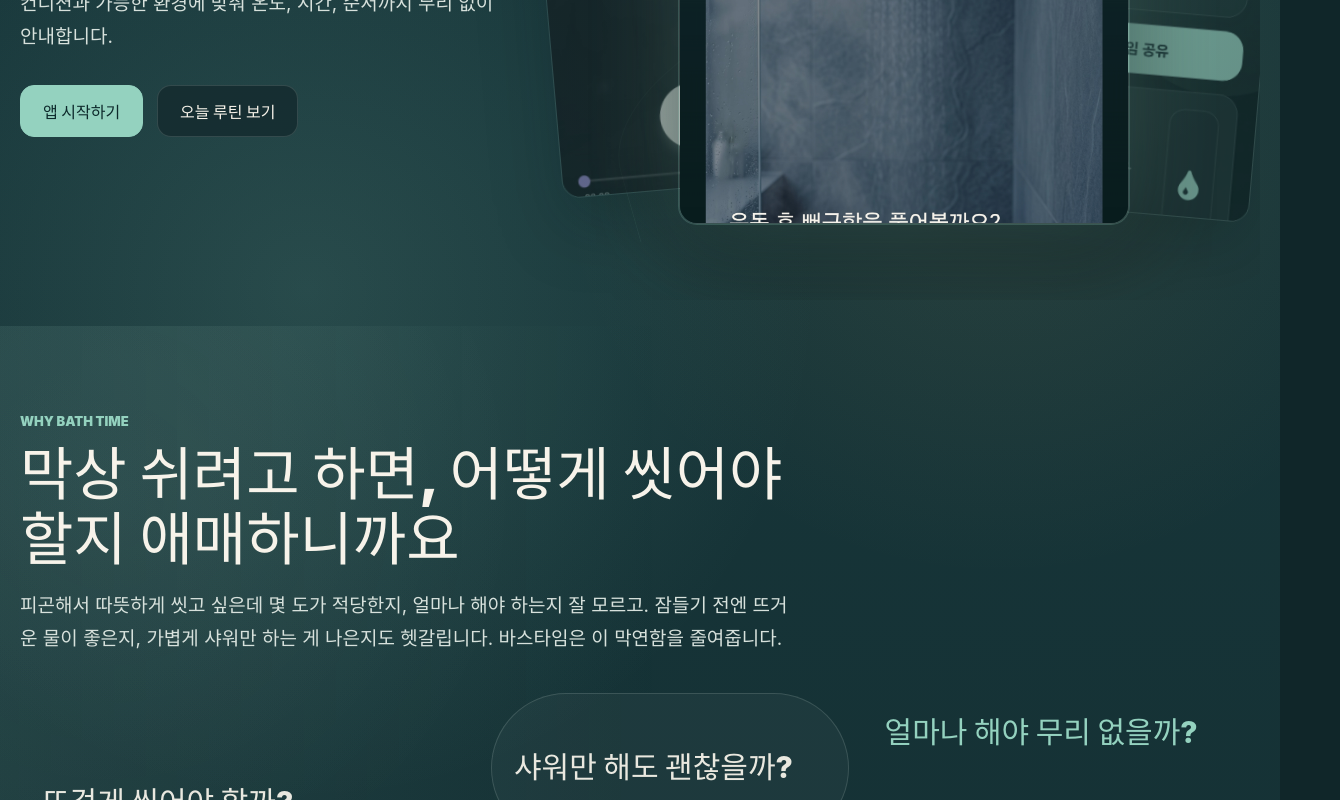
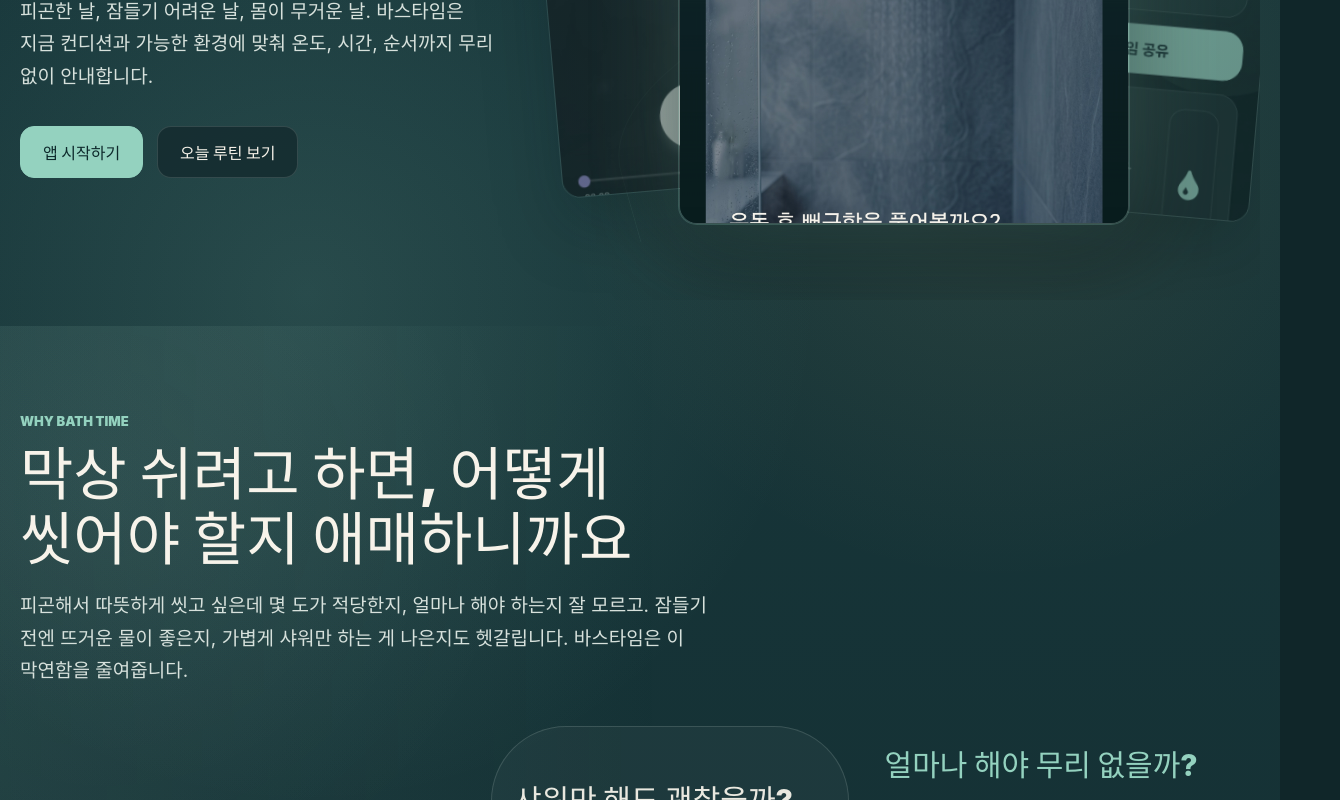
Before and after one commit to dykim0917/get_bathtime, a React (Vite) app: page / in a window 1280 px wide. Shown: the part 664-1464 px from the top of the page, 1340 px wide, since content can reach past the window. Built offline with nearby package versions, Linux system fonts and the light colour scheme.

Commit message:
Improve Korean text wrapping

```diff
--- a/src/styles.css
+++ b/src/styles.css
@@ -29,16 +29,21 @@
 }
 
 html {
+  overflow-x: hidden;
   scroll-behavior: smooth;
 }
 
 body {
   margin: 0;
   min-width: 320px;
+  overflow-x: hidden;
   background:
     radial-gradient(circle at 24% 12%, rgba(148, 210, 191, 0.14), transparent 32rem),
     radial-gradient(circle at 78% 10%, rgba(215, 184, 115, 0.1), transparent 28rem),
     linear-gradient(180deg, var(--bg-top) 0%, var(--bg) 46%, var(--bg-bottom) 100%);
+  line-break: strict;
+  overflow-wrap: break-word;
+  word-break: keep-all;
 }
 
 body::before {
@@ -67,6 +72,26 @@ h2,
 h3,
 p {
   margin: 0;
+}
+
+h1,
+h2,
+h3,
+p,
+li {
+  overflow-wrap: break-word;
+  word-break: keep-all;
+}
+
+h1,
+h2,
+.questionBoard p {
+  text-wrap: balance;
+}
+
+p,
+li {
+  text-wrap: pretty;
 }
 
 main,
@@ -220,6 +245,7 @@ main,
   border: 1px solid var(--border-strong);
   border-radius: 999px;
   background: var(--accent-soft);
+  white-space: nowrap;
 }
 
 h1 {
@@ -265,6 +291,7 @@ h1 {
   padding: 0 22px;
   border-radius: 14px;
   font-weight: 800;
+  white-space: nowrap;
 }
 
 .primary {
@@ -1245,6 +1272,22 @@ h2 {
 }
 
 @media (max-width: 720px) {
+  .reveal-ready [data-reveal="left"] {
+    transform: translate3d(-34px, 0, 0);
+  }
+
+  .reveal-ready [data-reveal="right"] {
+    transform: translate3d(34px, 0, 0);
+  }
+
+  .reveal-ready [data-reveal="up"] {
+    transform: translate3d(0, 48px, 0);
+  }
+
+  .reveal-ready [data-reveal="scale"] {
+    transform: translate3d(0, 36px, 0) scale(0.96);
+  }
+
   main,
   .siteHeader,
   .siteFooter {
```
